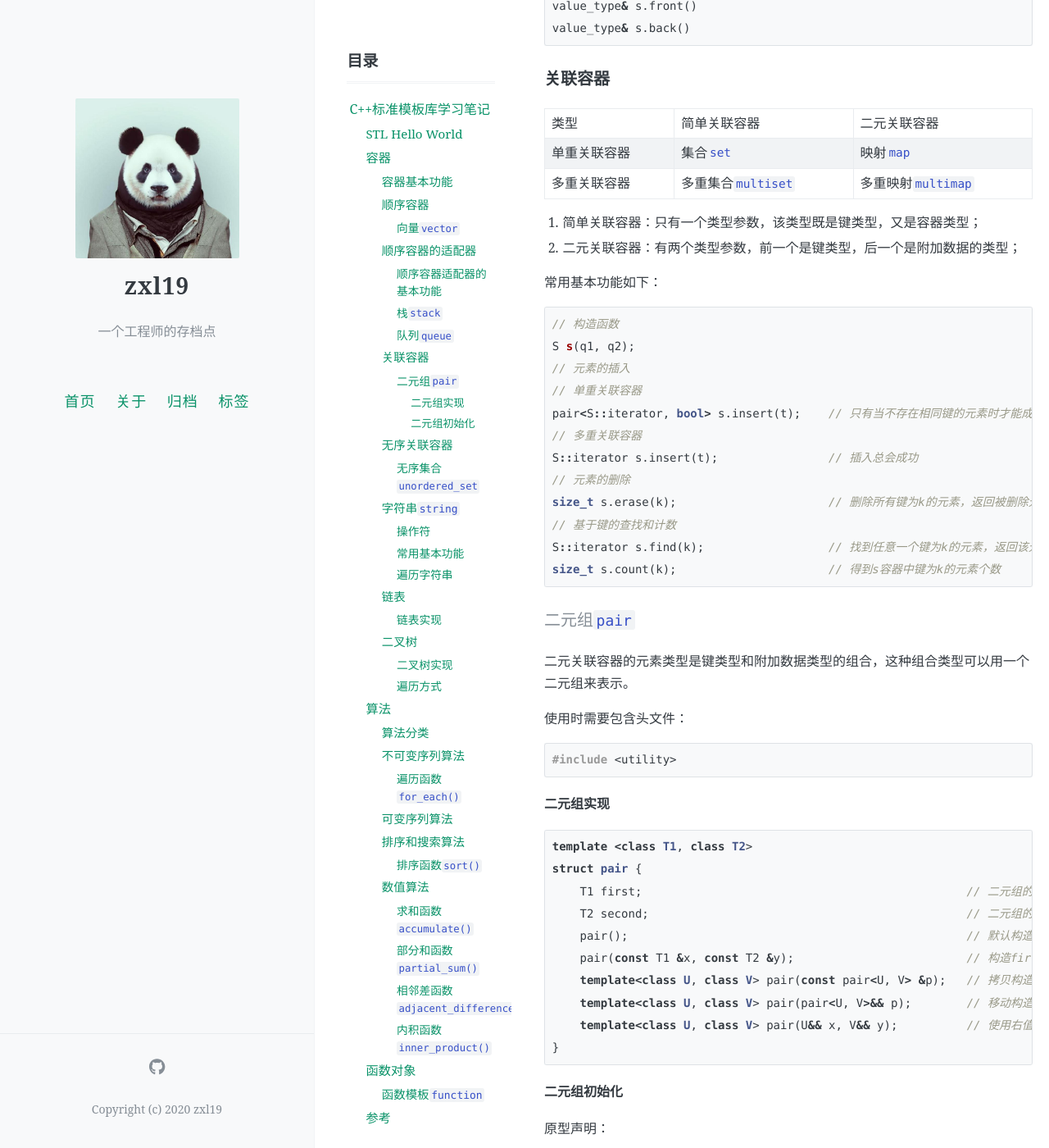
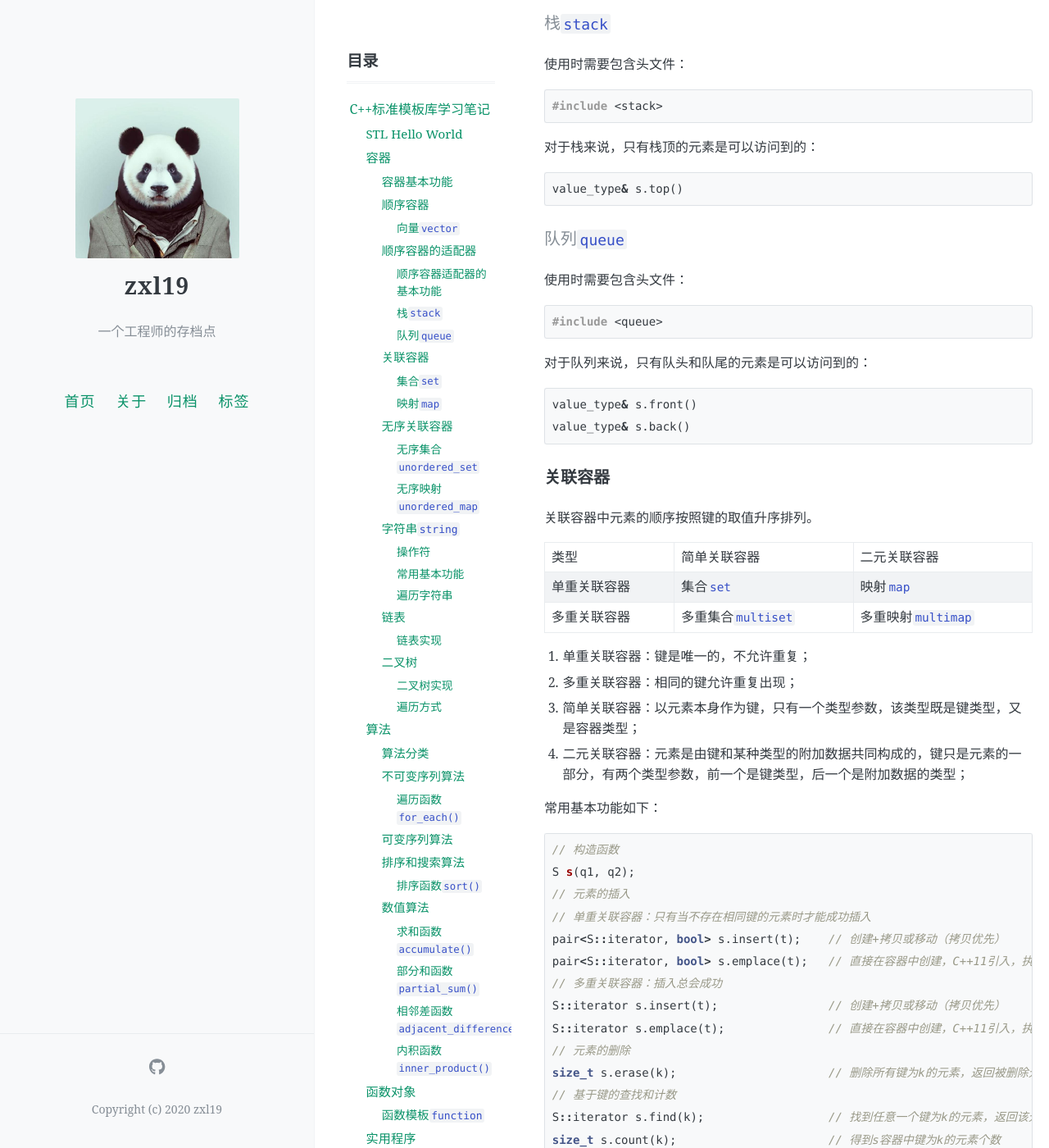
Before and after one commit to zxl19/zxl19.github.io, a Jekyll site: the page built from _posts/2021-09-19-stl-note.md, in a window 1280 px wide and 1400 px high, scrolled down 4698 px. Shown: the whole window at 82% size. Built offline with Jekyll 4.4.1, drawn with Linux system fonts in a browser that asks for light colours; comment, search, counter and statistics services are not loaded; some of the changed text lies outside the part shown.

Commit message:
Update Posts

````diff
--- a/_posts/2021-09-19-stl-note.md
+++ b/_posts/2021-09-19-stl-note.md
@@ -83,6 +83,9 @@ size_t s1.size()
 void s1.swap(s2)
 ```
 
+1. 不推荐使用`size()`成员函数判断容器是否为空，因为在某些容器中需要通过遍历整个容器获得元素个数，效率较低，相比之下使用`empty()`成员函数判断容器是否为空效率更高；
+2. 不推荐使用临时变量手动交换容器内容，因为这会带来大量元素复制、动态内存分配和释放，效率较低，相比之下使用`swap()`成员函数交换容器内容效率更高，`swap()`成员函数通过交换数据成员实现，效率更高；
+
 ### 顺序容器
 
 包括`vector`、`deque`、`list`，常用基本功能如下所示：
@@ -109,7 +112,7 @@ void s.pop_back()
 void s.push_front(t)
 void s.pop_front()
 // 在容器头部插入、删除元素（vector）
-void s.insert(s.begin())
+void s.insert(s.begin(), t)
 void s.erase(s.begin())
 ```
 
@@ -125,27 +128,34 @@ void s.erase(s.begin())
 
 #### 向量`vector`
 
-1. `size()`和`capacity()`的区别：
+1. 访问元素方式的区别：
+
+    ```cpp
+    s[i]                    // 无越界检查，需要确保下标不超过容器容量
+    s.at(i)                 // 有越界检查，下标越界时会抛出std::out_of_range异常
+    ```
+
+2. `push_back()`和`emplace_back()`的区别：
+
+    ```cpp
+    void s.push_back()      // 在容器尾部插入一个元素，创建+拷贝或移动（拷贝优先）
+    void s.emplace_back()   // 在容器尾部创建一个元素，直接在容器中创建，C++11引入，执行效率高
+    ```
+
+    类似的还有`insert()`和`emplace()`：
+
+    ```cpp
+    void s.insert(p, t)     // 在容器中p指向的位置插入一个元素，创建+拷贝或移动（拷贝优先）
+    void s.emplace(p, t)    // 在容器中p指向的位置创建一个元素，直接在容器中创建，C++11引入，执行效率高
+    ```
+
+3. `size()`和`capacity()`的区别：
 
     ```cpp
     size_t s.size()         // 返回向量容器的大小
     void s.resize(n)        // 改变向量容器的大小
     size_t s.capacity()     // 返回向量容器的容量
     void s.reserve(n)       // 改变向量容器的容量
-    ```
-
-2. 访问元素方式：
-
-    ```cpp
-    s[i]                    // 无越界检查，需要确保下标不超过容器容量
-    s.at(i)                 // 有越界检查，下标越界时会抛出std::out_of_range异常
-    ```
-
-3. `push_back()`和`emplace_back()`的区别：
-
-    ```cpp
-    void s.push_back()      // 在容器尾部添加一个元素，创建+拷贝或移动（拷贝优先）
-    void s.emplace_back()   // 在容器尾部生成一个元素，直接在容器中创建，C++11引入，执行效率高
     ```
 
 ### 顺序容器的适配器
@@ -171,6 +181,12 @@ void s.pop()
 
 #### 栈`stack`
 
+使用时需要包含头文件：
+
+```cpp
+#include <stack>
+```
+
 对于栈来说，只有栈顶的元素是可以访问到的：
 
 ```cpp
@@ -178,6 +194,12 @@ value_type& s.top()
 ```
 
 #### 队列`queue`
+
+使用时需要包含头文件：
+
+```cpp
+#include <queue>
+```
 
 对于队列来说，只有队头和队尾的元素是可以访问到的：
 
@@ -188,13 +210,17 @@ value_type& s.back()
 
 ### 关联容器
 
+关联容器中元素的顺序按照键的取值升序排列。
+
 | 类型 | 简单关联容器 | 二元关联容器 |
 | :---- | :---- | :---- |
 | 单重关联容器 | 集合`set` | 映射`map` |
 | 多重关联容器 | 多重集合`multiset` | 多重映射`multimap` |
 
-1. 简单关联容器：只有一个类型参数，该类型既是键类型，又是容器类型；
-2. 二元关联容器：有两个类型参数，前一个是键类型，后一个是附加数据的类型；
+1. 单重关联容器：键是唯一的，不允许重复；
+2. 多重关联容器：相同的键允许重复出现；
+3. 简单关联容器：以元素本身作为键，只有一个类型参数，该类型既是键类型，又是容器类型；
+4. 二元关联容器：元素是由键和某种类型的附加数据共同构成的，键只是元素的一部分，有两个类型参数，前一个是键类型，后一个是附加数据的类型；
 
 常用基本功能如下：
 
@@ -202,10 +228,12 @@ value_type& s.back()
 // 构造函数
 S s(q1, q2);
 // 元素的插入
-// 单重关联容器
-pair<S::iterator, bool> s.insert(t);    // 只有当不存在相同键的元素时才能成功插入
-// 多重关联容器
-S::iterator s.insert(t);                // 插入总会成功
+// 单重关联容器：只有当不存在相同键的元素时才能成功插入
+pair<S::iterator, bool> s.insert(t);    // 创建+拷贝或移动（拷贝优先）
+pair<S::iterator, bool> s.emplace(t);   // 直接在容器中创建，C++11引入，执行效率高
+// 多重关联容器：插入总会成功
+S::iterator s.insert(t);                // 创建+拷贝或移动（拷贝优先）
+S::iterator s.emplace(t);               // 直接在容器中创建，C++11引入，执行效率高
 // 元素的删除
 size_t s.erase(k);                      // 删除所有键为k的元素，返回被删除元素的个数
 // 基于键的查找和计数
@@ -213,38 +241,48 @@ S::iterator s.find(k);                  // 找到任意一个键为k的元素，
 size_t s.count(k);                      // 得到s容器中键为k的元素个数
 ```
 
-#### 二元组`pair`
-
-二元关联容器的元素类型是键类型和附加数据类型的组合，这种组合类型可以用一个二元组来表示。
+#### 集合`set`
 
 使用时需要包含头文件：
 
 ```cpp
-#include <utility>
+#include <set>
 ```
-
-##### 二元组实现
-
-```cpp
-template <class T1, class T2>
-struct pair {
-    T1 first;                                               // 二元组的第一元
-    T2 second;                                              // 二元组的第二元
-    pair();                                                 // 默认构造函数
-    pair(const T1 &x, const T2 &y);                         // 构造first=x, second=y的二元组
-    template<class U, class V> pair(const pair<U, V> &p);   // 拷贝构造函数
-    template<class U, class V> pair(pair<U, V>&& p);        // 移动构造函数，&&表示右值引用，C++11引入
-    template<class U, class V> pair(U&& x, V&& y);          // 使用右值引用参数，创建pair对象，C++11引入
-}
-```
-
-##### 二元组初始化
 
 原型声明：
 
 ```cpp
-template <class T1, class T2>
-pair<V1, V2> make_pair(T1&& x, T2&& y);
+template <class T,                      // 指定元素的类型
+          class Compare = less<T>,      // 指定排序规则
+          class Alloc = allocator<T>    // 指定分配器对象的类型
+          >
+class set;
+```
+
+#### 映射`map`
+
+使用时需要包含头文件：
+
+```cpp
+#include <map>
+```
+
+原型声明：
+
+```cpp
+template <class Key,                                    // 指定键（key）的类型
+          class T,                                      // 指定值（value）的类型
+          class Compare = less<Key>,                    // 指定排序规则
+          class Alloc = allocator<pair<const Key, T>>   // 指定分配器对象的类型
+          >
+class map;
+```
+
+映射`map`重载了`[]`运算符，可以用于插入和查找元素：
+
+```cpp
+s[k]    // 如果键k存在，则返回对应的值，如果键k不存在，则插入键k，对应的值取默认值并返回
+s.at(k) // 如果键k存在，则返回对应的值，如果键k不存在，则抛出std::out_of_range异常
 ```
 
 ### 无序关联容器
@@ -305,6 +343,26 @@ template <>
 inline bool equal_to<3>::operator()(const Eigen::Matrix<int, 3, 1>& v1, const Eigen::Matrix<int, 3, 1>& v2) const {
     return ((v1[0] == v2[0]) && (v1[1] == v2[1]) && (v1[2] == v2[2]));
 }
+```
+
+#### 无序映射`unordered_map`
+
+使用时需要包含头文件：
+
+```cpp
+#include <unordered_map>
+```
+
+原型声明：
+
+```cpp
+template <class Key,                                   // 指定键（key）的类型
+          class T,                                     // 指定值（value）的类型
+          class Hash = hash<Key>,                      // 确定键值对存储位置所用的哈希函数
+          class Pred = equal_to<Key>,                  // 判断各个键值对的键是否相等所用的函数
+          class Alloc = allocator<pair<const Key, T>>  // 指定分配器对象的类型
+          >
+class unordered_map;
 ```
 
 ### 字符串`string`
@@ -639,9 +697,68 @@ template <class Ret, class... Args>
 class function<Ret(Args...)>;
 ```
 
-1. `function`模板类是一种通用、多态的函数封装，C++11引入。
-2. `function`模板类的实例可以存储、拷贝、调用任何可拷贝构造（CopyConstructible）、可调用（Callable）的目标实体，包括普通函数、函数指针、Lambda表达式、函数对象等。
+1. `function`模板类是一种通用、多态的函数封装，C++11引入；
+2. `function`模板类的实例可以存储、拷贝、调用任何可拷贝构造（CopyConstructible）、可调用（Callable）的目标实体，包括普通函数、函数指针、Lambda表达式、函数对象等；
 3. 未指向目标实体的`function`模板类实例称为空实例，在调用空实例时会抛出`std::bad_function_call`异常；
+
+## 实用程序
+
+使用时需要包含头文件：
+
+```cpp
+#include <utility>
+```
+
+### 二元组`pair`
+
+二元关联容器的元素类型是键类型和附加数据类型的组合，这种组合类型可以用一个二元组来表示。
+
+#### 二元组实现
+
+```cpp
+template <class T1, class T2>
+struct pair {
+    T1 first;                                               // 二元组的第一元
+    T2 second;                                              // 二元组的第二元
+    pair();                                                 // 默认构造函数
+    pair(const T1& x, const T2& y);                         // 构造first=x, second=y的二元组
+    template<class U, class V> pair(const pair<U, V>& p);   // 拷贝构造函数
+    template<class U, class V> pair(pair<U, V>&& p);        // 移动构造函数，&&表示右值引用，C++11引入
+    template<class U, class V> pair(U&& x, V&& y);          // 使用右值引用参数，创建pair对象，C++11引入
+}
+```
+
+### 二元组辅助构造函数`make_pair()`
+
+原型声明：
+
+```cpp
+// C++98
+template <class T1, class T2>
+pair<T1, T2> make_pair(T1 x, T2 y);
+// C++11
+template <class T1, class T2>
+pair<V1, V2> make_pair(T1&& x, T2&& y);
+```
+
+实现：
+
+```cpp
+// C++98
+template <class T1, class T2>
+pair<T1, T2> make_pair(T1 x, T2 y) {
+    return (pair<T1, T2>(x, y));
+}
+// C++11
+template <class T1, class T2>
+pair<T1, T2> make_pair(T1 x, T2 y) {
+    return (pair<V1, V2>(std::forward<T1>(x), std::forward<T2>(y)));
+}
+```
+
+### `forward()`
+
+### `move()`
 
 ## 参考
 
````
Also changed, not shown: other parts of _posts/2021-09-19-stl-note.md (+4 -4 lines), _posts/.2021-09-24-wish-list.md (+1 -1 lines), _posts/2021-05-25-slam-tool.md (+5 -3 lines).
